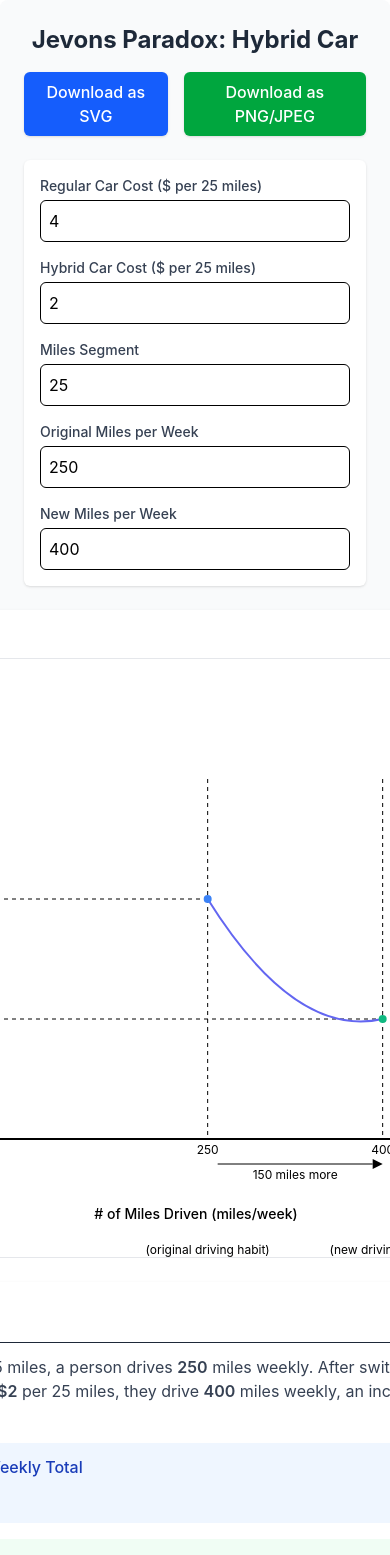
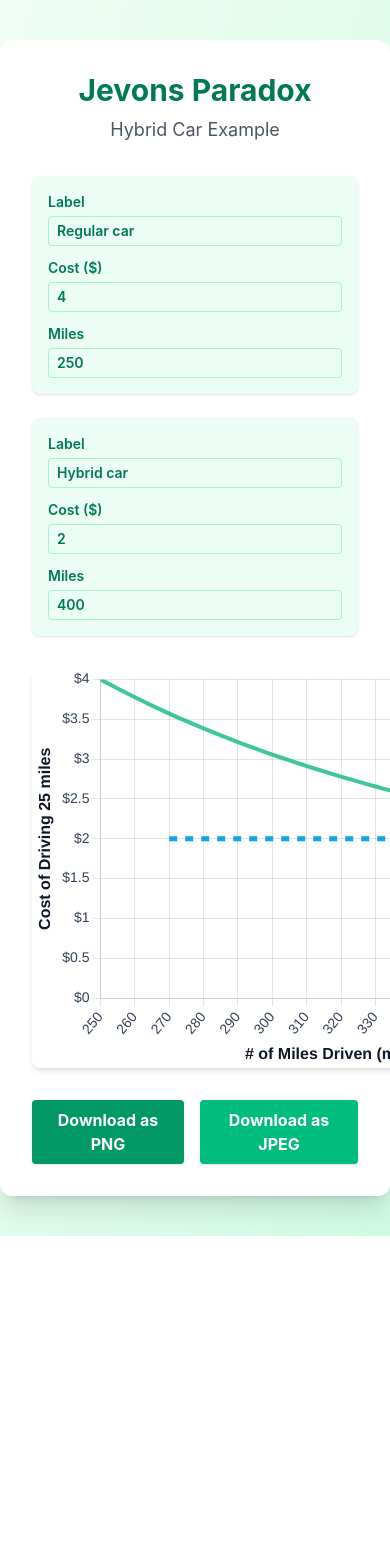
Before and after one commit to wallacemyem/jevons-paradox, a React (Create React App) app: page / in a window 390 px wide. Shown: the top 1555 px of the page. After the commit the page ends 1236 px from the top, so only its background shows below. Built offline with nearby package versions, Linux system fonts and the light colour scheme.

Commit message:
refactor(App): replace SVG-based chart with Chart.js for better maintainability
The SVG-based chart implementation was complex and hard to maintain. Replaced it with Chart.js to simplify the code and improve readability. Added new dependencies for charting and image export functionality.

```diff
--- a/package.json
+++ b/package.json
@@ -7,7 +7,11 @@
     "@testing-library/jest-dom": "^6.6.3",
     "@testing-library/react": "^16.3.0",
     "@testing-library/user-event": "^13.5.0",
+    "chart.js": "^4.4.9",
+    "chartjs-plugin-annotation": "^3.1.0",
+    "html-to-image": "^1.11.13",
     "react": "^19.1.0",
+    "react-chartjs-2": "^5.3.0",
     "react-dom": "^19.1.0",
     "react-scripts": "5.0.1",
     "web-vitals": "^2.1.4"
--- a/src/App.js
+++ b/src/App.js
@@ -1,514 +1,225 @@
-import React, { useState, useRef, useEffect } from 'react';
+import React, { useRef, useState } from "react";
+import { Line } from "react-chartjs-2";
+import { Chart, LineElement, PointElement, CategoryScale, LinearScale, Tooltip, Legend } from "chart.js";
+import annotationPlugin from "chartjs-plugin-annotation";
+import { toPng, toJpeg } from "html-to-image";
+// import './index.css';
 
-const App = () => {
-  const svgRef = useRef(null);
-  const containerRef = useRef(null);
+Chart.register(LineElement, PointElement, CategoryScale, LinearScale, Tooltip, Legend, annotationPlugin);
 
-  const [regularCarCost, setRegularCarCost] = useState(4);
-  const [hybridCarCost, setHybridCarCost] = useState(2);
-  const [originalMiles, setOriginalMiles] = useState(250);
-  const [newMiles, setNewMiles] = useState(400);
-  const [milesSegment, setMilesSegment] = useState(25);
+function App() {
+  const [costs, setCosts] = useState([
+    { label: "Regular car", cost: 4, miles: 250 },
+    { label: "Hybrid car", cost: 2, miles: 400 }
+  ]);
+  const chartRef = useRef(null);
 
-
-  const width = 800;
-  const height = 600;
-  const padding = 120;
-
-
-  const regularCarColor = "#3B82F6";
-  const hybridCarColor = "#10B981";
-
-
-  const maxCost = Math.max(regularCarCost, hybridCarCost) * 1.5;
-  const maxMiles = Math.max(originalMiles, newMiles) * 1.2;
-
-
-  const scaleX = (x) => (x / maxMiles) * (width - padding * 2) + padding;
-  const scaleY = (y) => height - ((y / maxCost) * (height - padding * 2) + padding);
-
-
-  const generateCurvePoints = (cost, targetMiles) => {
-    const points = [];
-
-    const constant = cost * targetMiles;
-
-    for (let miles = 50; miles <= maxMiles * 1.7; miles += 10) {
-
-      const y = constant / miles;
-      points.push({ x: miles, y });
-    }
-
-
-    const exactPoint = { x: targetMiles, y: cost };
-
-
-    let insertIndex = points.findIndex(p => p.x > targetMiles);
-    if (insertIndex === -1) insertIndex = points.length;
-
-
-    const filteredPoints = points.filter(p =>
-      Math.abs(p.x - targetMiles) > 5 || p.x === targetMiles
-    );
-
-
-    filteredPoints.splice(insertIndex, 0, exactPoint);
-
-    console.log(filteredPoints);
-
-    return filteredPoints;
+  const handleChange = (idx, field, value) => {
+    const updated = [...costs];
+    updated[idx][field] = field === "label" ? value : Number(value);
+    setCosts(updated);
   };
 
-  const regularCarPoints = generateCurvePoints(regularCarCost, originalMiles);
-  const hybridCarPoints = generateCurvePoints(hybridCarCost, newMiles);
+  // Dynamically fit a curve through the two points using a power-law: cost = a * miles^b
+  // Solve for a and b so that (m1, c1) and (m2, c2) are on the curve
+  const [p1, p2] = costs;
+  let a = 1, b = -0.5; // defaults
+  if (p1.miles > 0 && p2.miles > 0 && p1.miles !== p2.miles) {
+    const logm1 = Math.log(p1.miles);
+    const logm2 = Math.log(p2.miles);
+    const logc1 = Math.log(p1.cost);
+    const logc2 = Math.log(p2.cost);
+    b = (logc2 - logc1) / (logm2 - logm1);
+    a = p1.cost / Math.pow(p1.miles, b);
+  }
 
+  // Set curve range to match user input
+  const minMiles = Math.min(p1.miles, p2.miles);
+  const maxMiles = Math.max(p1.miles, p2.miles);
+  const minCost = 0;
+  const maxCost = Math.max(p1.cost, p2.cost);
 
-  const createPath = (points) => {
-    return points
-      .map((point, i) =>
-        (i === 0 ? 'M ' : 'L ') + scaleX(point.x) + ' ' + scaleY(point.y)
-      )
-      .join(' ');
-  };
+  const curveMiles = [];
+  const curveCosts = [];
+  for (let m = minMiles; m <= maxMiles; m += 5) {
+    const c = a * Math.pow(m, b);
+    curveMiles.push(m);
+    curveCosts.push(c);
+  }
 
-  const regularCarPath = createPath(regularCarPoints);
-  const hybridCarPath = createPath(hybridCarPoints);
+  // console everything for debugging
+  console.log("Costs:", costs);
+//   console.log("Curve:", curveMiles, curveCosts);
+//   console.log("a:", a, "b:", b);
+  console.log("minMiles:", minMiles, "maxMiles:", maxMiles);
+  console.log("minCost:", minCost, "maxCost:", maxCost);
 
+  // Memoize chartData and chartOptions so they update when costs change
+  const chartData = React.useMemo(() => ({
+    labels: curveMiles,
+    datasets: [
+      {
+        label: "Cost Curve",
+        data: curveCosts,
+        fill: false,
+        borderColor: "rgba(16,185,129,0.8)",
+        borderWidth: 4,
+        pointRadius: 0,
+        tension: 0.4
+      }
+    ]
+  }), [curveMiles, curveCosts]);
 
-  const downloadSVG = () => {
-    if (!svgRef.current) return;
-
-
-    const svgElement = svgRef.current;
-    const svgData = new XMLSerializer().serializeToString(svgElement);
-
-
-    const titleElement = `<title>Jevons Paradox - Hybrid Car</title>`;
-    const svgWithTitle = svgData.replace('<svg', `<svg xmlns="http://www.w3.org/2000/svg" ${titleElement}`);
-
-    const svgBlob = new Blob([svgWithTitle], { type: 'image/svg+xml;charset=utf-8' });
-    const svgUrl = URL.createObjectURL(svgBlob);
-
-
-    const downloadLink = document.createElement('a');
-    downloadLink.href = svgUrl;
-    downloadLink.download = `jevons-paradox-${originalMiles}-${newMiles}.svg`;
-    document.body.appendChild(downloadLink);
-    downloadLink.click();
-    document.body.removeChild(downloadLink);
-
-
-    URL.revokeObjectURL(svgUrl);
-  };
-
-
-  const downloadPNG = () => {
-    if (!svgRef.current) return;
-
-    const svgElement = svgRef.current;
-    const svgData = new XMLSerializer().serializeToString(svgElement);
-
-
-    const canvas = document.createElement('canvas');
-    const ctx = canvas.getContext('2d');
-
-
-    const scale = 2;
-    canvas.width = width * scale;
-    canvas.height = height * scale;
-
-
-    const img = new Image();
-    const svgBlob = new Blob([svgData], { type: 'image/svg+xml;charset=utf-8' });
-    const url = URL.createObjectURL(svgBlob);
-
-    img.onload = () => {
-
-      ctx.fillStyle = 'white';
-      ctx.fillRect(0, 0, canvas.width, canvas.height);
-
-
-      ctx.scale(scale, scale);
-
-
-      ctx.drawImage(img, 0, 0);
-
-
-      let pngUrl;
-      try {
-        pngUrl = canvas.toDataURL('image/png');
-        const downloadLink = document.createElement('a');
-        downloadLink.href = pngUrl;
-        downloadLink.download = `jevons-paradox-${originalMiles}-${newMiles}.png`;
-        document.body.appendChild(downloadLink);
-        downloadLink.click();
-        document.body.removeChild(downloadLink);
-      } catch (e) {
-        console.error("Error converting to PNG:", e);
-        alert("Could not convert to PNG. Trying JPEG instead...");
-
-
-        try {
-          pngUrl = canvas.toDataURL('image/jpeg', 0.95);
-          const downloadLink = document.createElement('a');
-          downloadLink.href = pngUrl;
-          downloadLink.download = `jevons-paradox-${originalMiles}-${newMiles}.jpg`;
-          document.body.appendChild(downloadLink);
-          downloadLink.click();
-          document.body.removeChild(downloadLink);
-        } catch (e2) {
-          console.error("Error converting to JPEG:", e2);
-          alert("Could not convert to image format. Please try SVG download instead.");
+  const chartOptions = React.useMemo(() => ({
+    responsive: false,
+    plugins: {
+      legend: { display: false },
+      annotation: {
+        annotations: {
+          line1: {
+            type: "line",
+            xMin: costs[0].miles,
+            xMax: costs[0].miles,
+            yMin: 0,
+            yMax: costs[0].cost,
+            borderColor: "#0ea5e9",
+            borderWidth: 5,
+            borderDash: [8, 8]
+          },
+          line2: {
+            type: "line",
+            xMin: minMiles,
+            xMax: costs[0].miles,
+            yMin: costs[0].cost,
+            yMax: costs[0].cost,
+            borderColor: "#0ea5e9",
+            borderWidth: 5,
+            borderDash: [8, 8]
+          },
+          line3: {
+            type: "line",
+            xMin: costs[1].miles,
+            xMax: costs[1].miles,
+            yMin: 0,
+            yMax: costs[1].cost,
+            borderColor: "#0ea5e9",
+            borderWidth: 5,
+            borderDash: [8, 8]
+          },
+          line4: {
+            type: "line",
+            xMin: costs[0].cost,
+            xMax: costs[1].miles,
+            yMin: costs[1].cost,
+            yMax: costs[1].cost,
+            borderColor: "#0ea5e9",
+            borderWidth: 5,
+            borderDash: [8, 8]
+          },
+          labelArrow: {
+            type: "label",
+            xValue: (costs[0].miles + costs[1].miles) / 2,
+            yValue: Math.min(costs[0].cost, costs[1].cost) - 0.5,
+            content: [`${costs[1].miles - costs[0].miles} miles more`],
+            color: "#0f172a",
+            font: { size: 16, weight: "bold" },
+            backgroundColor: "rgba(236, 253, 245, 0.9)",
+            borderRadius: 6,
+            padding: 8
+          }
         }
       }
+    },
+    scales: {
+      x: {
+        title: { display: true, text: "# of Miles Driven (miles/week)", color: "#0f172a", font: { size: 16, weight: "bold" } },
+        min: minMiles,
+        max: maxMiles,
+        ticks: { stepSize: 50, color: "#334155", font: { size: 14 } }
+      },
+      y: {
+        title: { display: true, text: "Cost of Driving 25 miles", color: "#0f172a", font: { size: 16, weight: "bold" } },
+        min: minCost,
+        max: maxCost,
+        ticks: {
+          callback: (v) => `$${v}`,
+          color: "#334155",
+          font: { size: 14 }
+        }
+      }
+    }
+  }), [costs, minMiles, maxMiles, minCost, maxCost]);
 
-
-      URL.revokeObjectURL(url);
-    };
-
-    img.src = url;
+  const downloadImage = (type) => {
+    if (!chartRef.current) return;
+    const fn = type === "jpeg" ? toJpeg : toPng;
+    fn(chartRef.current, { quality: 0.95 })
+      .then((dataUrl) => {
+        const link = document.createElement("a");
+        link.download = `jevons-paradox.${type}`;
+        link.href = dataUrl;
+        link.click();
+      });
   };
 
   return (
-    <div className="flex flex-col items-center bg-gray-50 p-6 rounded-lg shadow-md max-w-4xl mx-auto" ref={containerRef}>
-      <h2 className="text-2xl font-bold mb-4 text-gray-800">Jevons Paradox: Hybrid Car</h2>
-
-      <div className="mb-6 flex space-x-4">
-        <button
-          onClick={downloadSVG}
-          className="bg-blue-600 hover:bg-blue-700 text-white font-medium py-2 px-4 rounded-md transition duration-200 ease-in-out shadow-sm"
-        >
-          Download as SVG
-        </button>
-        <button
-          onClick={downloadPNG}
-          className="bg-green-600 hover:bg-green-700 text-white font-medium py-2 px-4 rounded-md transition duration-200 ease-in-out shadow-sm"
-        >
-          Download as PNG/JPEG
-        </button>
-      </div>
-
-      <div className="mb-6 w-full bg-white p-4 rounded-md shadow-sm">
-        <div className="flex flex-col md:flex-row md:flex-wrap gap-4 justify-center mb-4">
-          <div className="flex flex-col">
-            <label className="text-sm font-medium mb-1 text-gray-700">Regular Car Cost ($ per {milesSegment} miles)</label>
-            <input
-              type="number"
-              value={regularCarCost}
-              onChange={(e) => setRegularCarCost(Number(e.target.value))}
-              min="0.5"
-              step="0.5"
-              className="border rounded-md p-2 w-full focus:ring-2 focus:ring-blue-300 focus:border-blue-500 transition"
-            />
-          </div>
-
-          <div className="flex flex-col">
-            <label className="text-sm font-medium mb-1 text-gray-700">Hybrid Car Cost ($ per {milesSegment} miles)</label>
-            <input
-              type="number"
-              value={hybridCarCost}
-              onChange={(e) => setHybridCarCost(Number(e.target.value))}
-              min="0.5"
-              step="0.5"
-              className="border rounded-md p-2 w-full focus:ring-2 focus:ring-blue-300 focus:border-blue-500 transition"
-            />
-          </div>
-
-          <div className="flex flex-col">
-            <label className="text-sm font-medium mb-1 text-gray-700">Miles Segment</label>
-            <input
-              type="number"
-              value={milesSegment}
-              onChange={(e) => setMilesSegment(Number(e.target.value))}
-              min="1"
-              className="border rounded-md p-2 w-full focus:ring-2 focus:ring-blue-300 focus:border-blue-500 transition"
-            />
-          </div>
+    <div className="min-h-screen bg-gradient-to-br from-green-50 to-emerald-100 flex flex-col items-center py-10">
+      <div className="bg-white shadow-xl rounded-xl p-8 w-full max-w-3xl">
+        <h2 className="text-3xl font-bold text-emerald-700 mb-2 text-center">Jevons Paradox</h2>
+        <p className="text-lg text-gray-600 mb-8 text-center">Hybrid Car Example</p>
+        <div className="flex flex-col md:flex-row justify-center gap-6 mb-8">
+          {costs.map((point, idx) => (
+            <div key={idx} className="flex flex-col bg-emerald-50 rounded-lg p-4 shadow-sm">
+              <label className="text-sm font-semibold text-emerald-700 mb-1">
+                Label
+                <input
+                  type="text"
+                  value={point.label}
+                  onChange={e => handleChange(idx, "label", e.target.value)}
+                  className="block w-full mt-1 px-2 py-1 border border-emerald-200 rounded focus:outline-none focus:ring-2 focus:ring-emerald-400"
+                />
+              </label>
+              <label className="text-sm font-semibold text-emerald-700 mb-1 mt-2">
+                Cost ($)
+                <input
+                  type="number"
+                  value={point.cost}
+                  onChange={e => handleChange(idx, "cost", e.target.value)}
+                  className="block w-full mt-1 px-2 py-1 border border-emerald-200 rounded focus:outline-none focus:ring-2 focus:ring-emerald-400"
+                />
+              </label>
+              <label className="text-sm font-semibold text-emerald-700 mt-2">
+                Miles
+                <input
+                  type="number"
+                  value={point.miles}
+                  onChange={e => handleChange(idx, "miles", e.target.value)}
+                  className="block w-full mt-1 px-2 py-1 border border-emerald-200 rounded focus:outline-none focus:ring-2 focus:ring-emerald-400"
+                />
+              </label>
+            </div>
+          ))}
         </div>
-
-        <div className="flex flex-col md:flex-row gap-4 justify-center">
-          <div className="flex flex-col">
-            <label className="text-sm font-medium mb-1 text-gray-700">Original Miles per Week</label>
-            <input
-              type="number"
-              value={originalMiles}
-              onChange={(e) => setOriginalMiles(Number(e.target.value))}
-              min="50"
-              step="10"
-              className="border rounded-md p-2 w-full focus:ring-2 focus:ring-blue-300 focus:border-blue-500 transition"
-            />
-          </div>
-
-          <div className="flex flex-col">
-            <label className="text-sm font-medium mb-1 text-gray-700">New Miles per Week</label>
-            <input
-              type="number"
-              value={newMiles}
-              onChange={(e) => setNewMiles(Number(e.target.value))}
-              min="50"
-              step="10"
-              className="border rounded-md p-2 w-full focus:ring-2 focus:ring-blue-300 focus:border-blue-500 transition"
-            />
-          </div>
+        <div ref={chartRef} className="flex justify-center items-center bg-white rounded-lg shadow-md p-4 mb-8" style={{ width: 600, height: 400 }}>
+          <Line data={chartData} options={chartOptions} width={600} height={400} />
         </div>
-      </div>
-
-      <div className="bg-white p-12 rounded-md shadow-sm mb-6">
-        <svg ref={svgRef} width={width} height={height} className="border border-gray-200 rounded-md justify-center">
-          {}
-          <line
-            x1={padding}
-            y1={height - padding}
-            x2={width - padding}
-            y2={height - padding}
-            stroke="black"
-            strokeWidth="2"
-          />
-
-          <line
-            x1={padding}
-            y1={padding}
-            x2={padding}
-            y2={height - padding}
-            stroke="black"
-            strokeWidth="2"
-          />
-
-          {}
-          <text
-            x={width / 2}
-            y={height - padding / 3}
-            textAnchor="middle"
-            className="text-sm font-medium"
+        <div className="flex justify-center gap-4">
+          <button
+            onClick={() => downloadImage("png")}
+            className="bg-emerald-600 hover:bg-emerald-700 text-white font-bold py-2 px-4 rounded shadow transition"
           >
-            # of Miles Driven (miles/week)
-          </text>
-
-          <text
-            x={padding / 8}
-            y={height / 2}
-            textAnchor="middle"
-            transform={`rotate(-90, ${padding / 9}, ${height / 2})`}
-            className="text-sm font-medium"
+            Download as PNG
+          </button>
+          <button
+            onClick={() => downloadImage("jpeg")}
+            className="bg-emerald-500 hover:bg-emerald-600 text-white font-bold py-2 px-4 rounded shadow transition"
           >
-            Cost of Driving {milesSegment} miles
-          </text>
-
-          {}
-          {/* Comment out or remove these two paths if you only want the single line */}
-          {/*
-          <path
-            d={regularCarPath}
-            stroke={regularCarColor}
-            strokeWidth="2"
-            fill="none"
-          />
-
-          <path
-            d={hybridCarPath}
-            stroke={hybridCarColor}
-            strokeWidth="2"
-            fill="none"
-          />
-          */}
-
-          {}
-          <line
-            x1={scaleX(originalMiles)}
-            y1={padding}
-            x2={scaleX(originalMiles)}
-            y2={height - padding}
-            stroke="black"
-            strokeWidth="1"
-            strokeDasharray="4"
-          />
-
-          <line
-            x1={scaleX(newMiles)}
-            y1={padding}
-            x2={scaleX(newMiles)}
-            y2={height - padding}
-            stroke="black"
-            strokeWidth="1"
-            strokeDasharray="4"
-          />
-
-          {}
-          <line
-            x1={padding}
-            y1={scaleY(regularCarCost)}
-            x2={scaleX(originalMiles)}
-            y2={scaleY(regularCarCost)}
-            stroke="black"
-            strokeWidth="1"
-            strokeDasharray="4"
-          />
-
-          <line
-            x1={padding}
-            y1={scaleY(hybridCarCost)}
-            x2={scaleX(newMiles)}
-            y2={scaleY(hybridCarCost)}
-            stroke="black"
-            strokeWidth="1"
-            strokeDasharray="4"
-          />
-
-          {}
-          {/* Replace the two separate paths with a single line connecting the intercept points */}
-          <path
-            d={`M ${scaleX(originalMiles)} ${scaleY(regularCarCost)}
-                Q ${(scaleX(originalMiles) + scaleX(newMiles)) / 2} ${Math.min(scaleY(regularCarCost), scaleY(hybridCarCost)) + 140}
-                ${scaleX(newMiles)} ${scaleY(hybridCarCost)}`}
-            stroke="#6366F1"
-            strokeWidth="2"
-            fill="none"
-          />
-
-          {/* Keep the circles at the intercept points */}
-          <circle
-            cx={scaleX(originalMiles)}
-            cy={scaleY(regularCarCost)}
-            r="4"
-            fill={regularCarColor}
-          />
-
-          <circle
-            cx={scaleX(newMiles)}
-            cy={scaleY(hybridCarCost)}
-            r="4"
-            fill={hybridCarColor}
-          />
-
-          {}
-          <line
-            x1={scaleX(originalMiles) + 10}
-            y1={height - padding + 25}
-            x2={scaleX(newMiles) - 10}
-            y2={height - padding + 25}
-            stroke="black"
-            strokeWidth="1"
-          />
-          <polygon
-            points={`${scaleX(newMiles) - 10},${height - padding + 20} ${scaleX(newMiles) - 10},${height - padding + 30} ${scaleX(newMiles)},${height - padding + 25}`}
-            fill="black"
-          />
-          <text
-            x={(scaleX(originalMiles) + scaleX(newMiles)) / 2}
-            y={height - padding + 40}
-            textAnchor="middle"
-            className="text-xs"
-          >
-            {newMiles - originalMiles} miles more
-          </text>
-
-          {}
-          <text
-            x={scaleX(originalMiles)}
-            y={height - padding + 15}
-            textAnchor="middle"
-            className="text-xs"
-          >
-            {originalMiles}
-          </text>
-          <text
-            x={scaleX(newMiles)}
-            y={height - padding + 15}
-            textAnchor="middle"
-            className="text-xs"
-          >
-            {newMiles}
-          </text>
-          <text
-            x={padding - 10}
-            y={scaleY(regularCarCost)}
-            textAnchor="end"
-            dominantBaseline="middle"
-            className="text-xs"
-          >
-            ${regularCarCost}
-          </text>
-          <text
-            x={padding - 10}
-            y={scaleY(hybridCarCost)}
-            textAnchor="end"
-            dominantBaseline="middle"
-            className="text-xs"
-          >
-            ${hybridCarCost}
-          </text>
-
-          {}
-          <text
-            x={scaleX(originalMiles)}
-            y={height - 5}
-            textAnchor="middle"
-            className="text-xs"
-          >
-            (original driving habit)
-          </text>
-          <text
-            x={scaleX(newMiles)}
-            y={height - 5}
-            textAnchor="middle"
-            className="text-xs"
-          >
-            (new driving habit)
-          </text>
-
-          {}
-          <text
-            x={padding - 15}
-            y={scaleY(regularCarCost) + 15}
-            textAnchor="end"
-            className="text-xs"
-          >
-            (cost curve at ${regularCarCost})
-          </text>
-          <text
-            x={padding - 15}
-            y={scaleY(hybridCarCost) + 15}
-            textAnchor="end"
-            className="text-xs"
-          >
-            (cost curve at ${hybridCarCost})
-          </text>
-        </svg>
-
-        <div className="mt-6 bg-white p-6 rounded-md shadow-sm w-full">
-          <h3 className="text-lg font-semibold text-gray-800 border-b pb-2 mb-3">Summary</h3>
-          <p className="text-gray-700 mb-2">
-            With a cost of <span className="font-semibold">${regularCarCost}</span> per {milesSegment} miles, a person drives <span className="font-semibold">{originalMiles}</span> miles weekly.
-            After switching to a more efficient option costing <span className="font-semibold">${hybridCarCost}</span> per {milesSegment} miles, they drive <span className="font-semibold">{newMiles}</span> miles weekly,
-            an increase of <span className="font-semibold">{newMiles - originalMiles}</span> miles (<span className="font-semibold">{((newMiles - originalMiles) / originalMiles * 100).toFixed(1)}%</span>).
-          </p>
-
-          <div className="flex flex-col md:flex-row justify-between mt-4">
-            <div className="bg-blue-50 p-3 rounded-md mb-4 md:mb-0 md:mr-4 flex-1">
-              <h4 className="font-medium text-blue-800">Original Cost Curve Weekly Total</h4>
-              <p className="text-2xl font-bold text-blue-600">${(regularCarCost * originalMiles / milesSegment).toFixed(2)}</p>
-            </div>
-
-            <div className="bg-green-50 p-3 rounded-md flex-1">
-              <h4 className="font-medium text-green-800">New Cost Curve Weekly Total</h4>
-              <p className="text-2xl font-bold text-green-600">${(hybridCarCost * newMiles / milesSegment).toFixed(2)}</p>
-            </div>
-          </div>
-
-          <div className="mt-4 p-3 rounded-md border-l-4 border-yellow-400 bg-yellow-50">
-            <p className="text-gray-800">
-              {hybridCarCost * newMiles / milesSegment < regularCarCost * originalMiles / milesSegment
-                ? <span>Despite driving more miles, there's still a net saving of <span className="font-semibold text-green-600">${(regularCarCost * originalMiles / milesSegment - hybridCarCost * newMiles / milesSegment).toFixed(2)}</span> per week.</span>
-                : hybridCarCost * newMiles / milesSegment > regularCarCost * originalMiles / milesSegment
-                  ? <span>The increased driving has actually increased total spending by <span className="font-semibold text-red-600">${(hybridCarCost * newMiles / milesSegment - regularCarCost * originalMiles / milesSegment).toFixed(2)}</span> per week.</span>
-                  : <span>The increased driving has exactly offset the efficiency gains, resulting in the same total spending.</span>
-              }
-            </p>
-          </div>
+            Download as JPEG
+          </button>
         </div>
       </div>
     </div>
   );
-};
+}
 
 export default App;
--- a/src/index.css
+++ b/src/index.css
@@ -1,3 +1,4 @@
+
 body {
   margin: 0;
   font-family: -apple-system, BlinkMacSystemFont, 'Segoe UI', 'Roboto', 'Oxygen',
```
Also changed, not shown: 1 other file (tests, documents, lock files or other folders).
